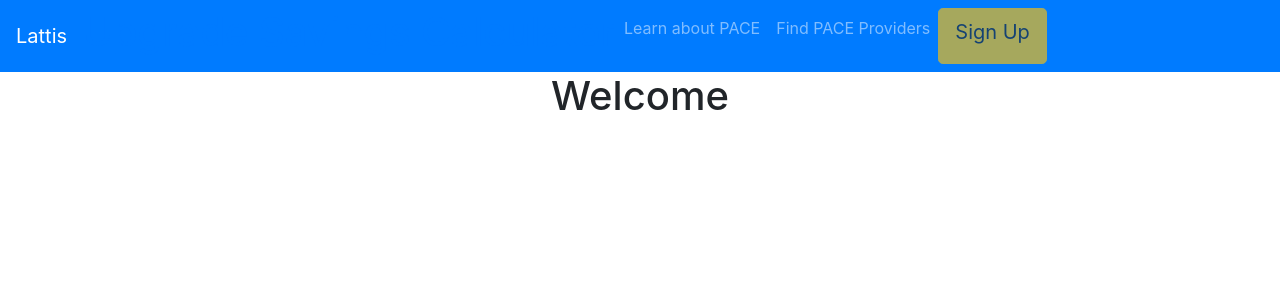
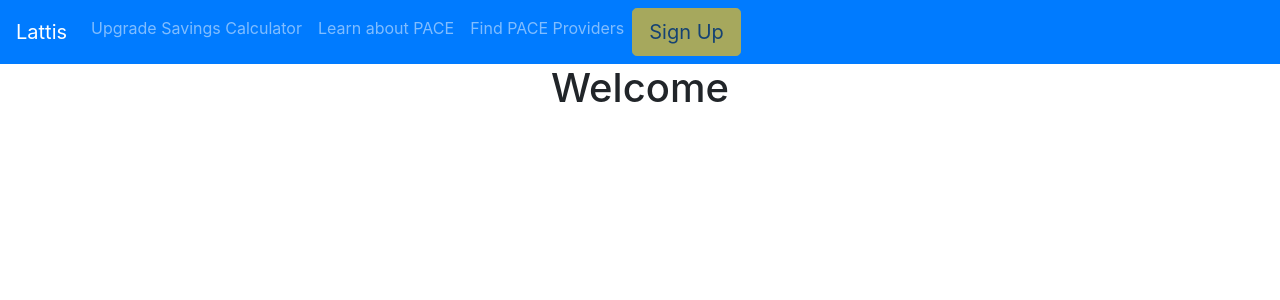
Before and after one commit to ashvindhawan/Lattis, a React (Create React App) app: page / in a window 1280 px wide. Shown: the top 300 px of the page. Built offline with nearby package versions, Linux system fonts and the light colour scheme.

Commit message:
bad changes

```diff
--- a/src/components/Navbar.js
+++ b/src/components/Navbar.js
@@ -18,8 +18,8 @@ const navbar = () => {
     <Navbar.Collapse id="responsive-navbar-nav">
       <Nav className="mr-auto">
       <Link to = "/SavingsCalc">
-        {/* <Nav.Link href = "/SavingsCalc">Upgrade Savings Calculator</Nav.Link> */}
-        <h1>Upgrade Savings Calculator</h1>
+        <Nav.Link as={Link} >Upgrade Savings Calculator</Nav.Link>
+        {/* <h1>Upgrade Savings Calculator</h1> */}
         </Link>
         <Link to = "/Education">
         <Nav.Link href="#Education">Learn about PACE</Nav.Link>
```
